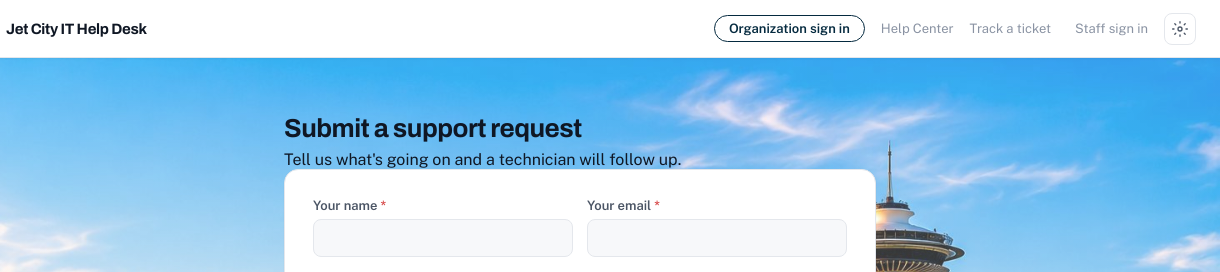
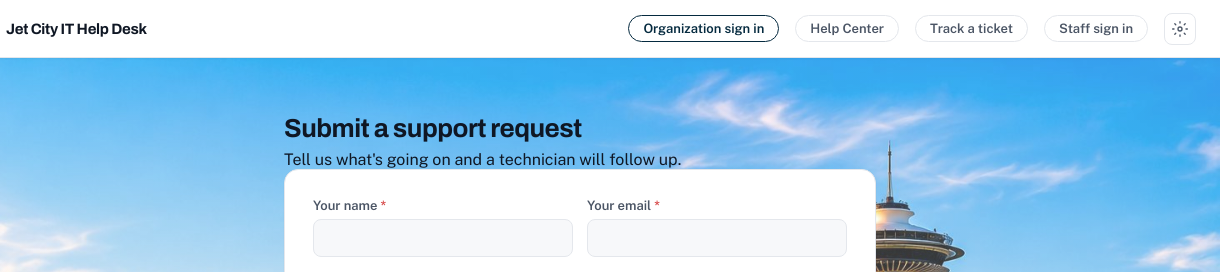
Before and after one commit to EricYJetCityIT/JetCityIT-HelpDesk, a plain HTML site: page index.html in a window 1280 px wide. Shown: the top 272 px of the page, 60-1280 px from the left. Drawn offline with nearby package versions, Linux system fonts and the light colour scheme.

Commit message:
Style all header nav links as pill buttons, not just Organization sign in
Help Center, Track a ticket, Staff sign in, New request, and Track one
ticket now all render as bordered pills (a new shared .hdr-pill-link
class), matching the visual language Organization sign in already had --
consistently more visible than plain text links. Organization sign in
keeps its own brand-colored styling so it still reads as the primary
action among them.

Co-Authored-By: Claude Sonnet 5 <noreply@anthropic.com>

```diff
--- a/index.html
+++ b/index.html
@@ -110,8 +110,8 @@ a{color:var(--green-dark)}
 .hdr-logo{width:32px;height:32px;display:flex;align-items:center;justify-content:center;flex-shrink:0}
 .hdr-logo img{width:100%;height:100%;object-fit:contain}
 .hdr-name{font-family:'Archivo',sans-serif;font-weight:700;font-size:15px;letter-spacing:-.3px}
-.hdr-staff-link{font-size:13px;color:var(--text3);text-decoration:none}
-.hdr-staff-link:hover{color:var(--text2)}
+.hdr-pill-link{font-size:13px;font-weight:600;color:var(--text2);border:1px solid var(--border);border-radius:20px;padding:5px 14px;text-decoration:none;white-space:nowrap}
+.hdr-pill-link:hover{background:var(--bg);color:var(--text)}
 .hdr-org-link{font-size:13px;font-weight:600;color:var(--brand);border:1px solid var(--brand);border-radius:20px;padding:5px 14px;text-decoration:none;white-space:nowrap}
 .hdr-org-link:hover{background:var(--brand);color:#fff}
 
@@ -179,9 +179,9 @@ h1{font-family:'Archivo',sans-serif;font-weight:800;letter-spacing:-.3px}
   </a>
   <div style="display:flex;gap:16px;align-items:center">
     <a class="hdr-org-link" href="/team.html">Organization sign in</a>
-    <a class="hdr-staff-link" href="/faq.html">Help Center</a>
-    <a class="hdr-staff-link" href="/track.html">Track a ticket</a>
-    <a class="hdr-staff-link" href="/staff.html" style="margin-left:8px">Staff sign in</a>
+    <a class="hdr-pill-link" href="/faq.html">Help Center</a>
+    <a class="hdr-pill-link" href="/track.html">Track a ticket</a>
+    <a class="hdr-pill-link" href="/staff.html">Staff sign in</a>
     <div class="theme-switcher">
       <button class="theme-btn" id="theme-btn" type="button" aria-label="Theme settings" title="Theme">
         <svg viewBox="0 0 24 24" fill="none" stroke="currentColor" stroke-width="2" stroke-linecap="round" stroke-linejoin="round"><circle cx="12" cy="12" r="3"/><path d="M12 1v2M12 21v2M4.22 4.22l1.42 1.42M18.36 18.36l1.42 1.42M1 12h2M21 12h2M4.22 19.78l1.42-1.42M18.36 5.64l1.42-1.42"/></svg>
```
Also changed, not shown: team.html (+4 -2 lines), track.html (+4 -2 lines).
